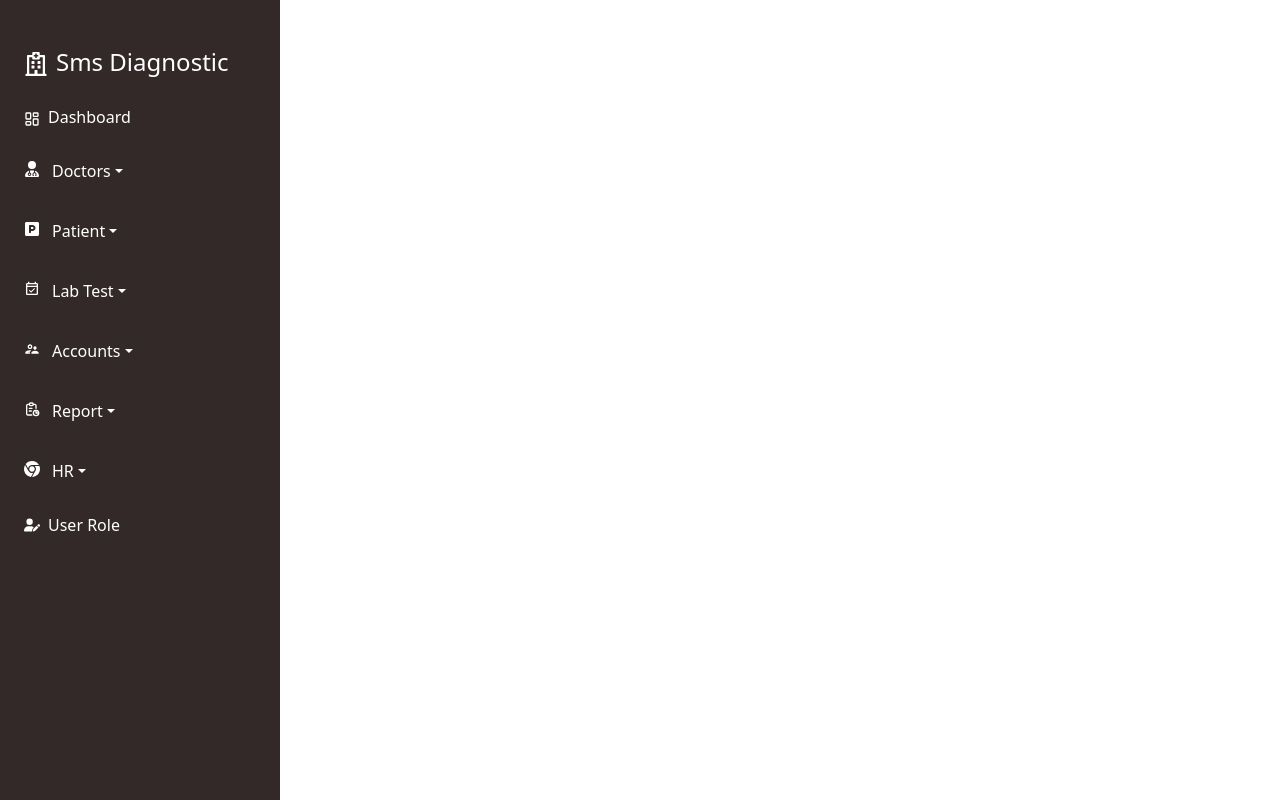
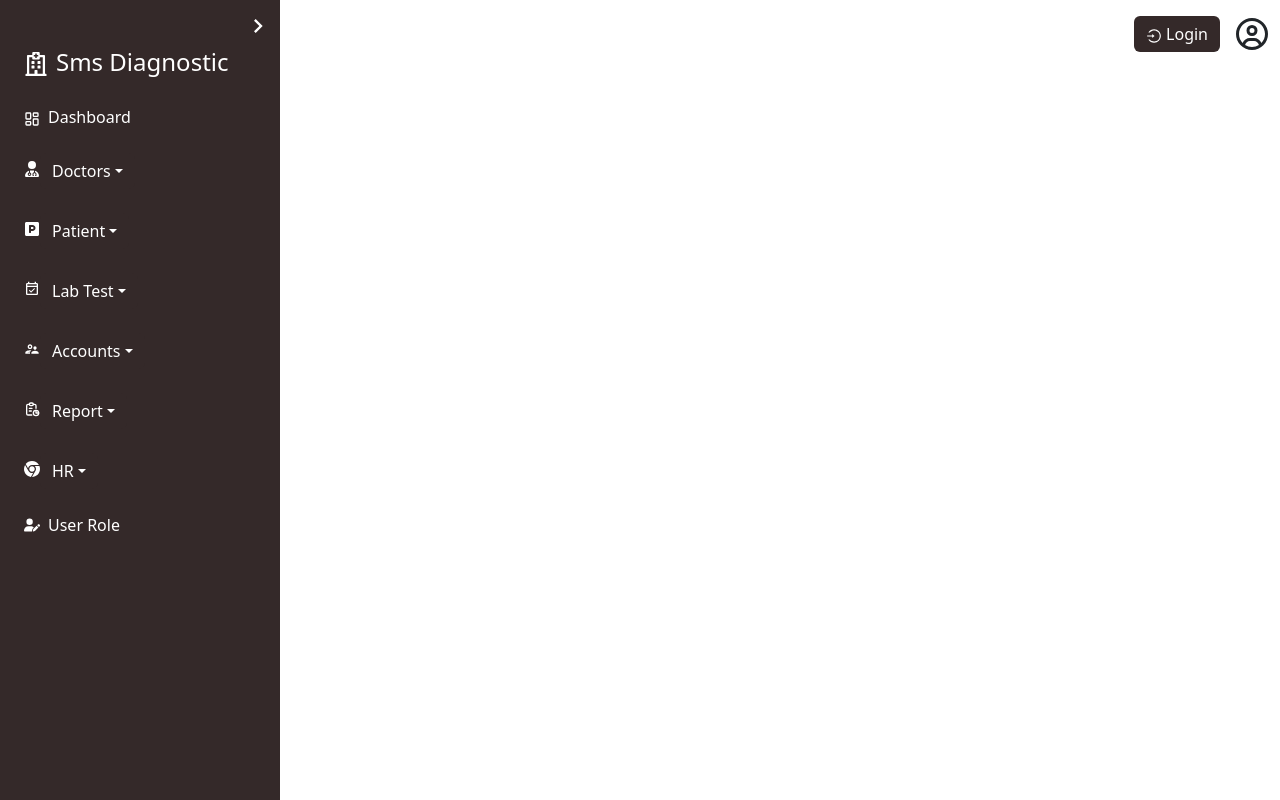
Before and after one commit to majbaulhoque/Hospital-Management-Systemstem, a React (Vite) app: page / in a window 1280 px wide. Built offline with nearby package versions, Linux system fonts and the light colour scheme.

Commit message:
addeed navabr

```diff
--- /dev/null
+++ b/src/Component/Navbar/Navabar.jsx
@@ -0,0 +1,20 @@
+import { AiOutlineLogin } from "react-icons/ai";
+import { FaRegCircleUser } from "react-icons/fa6";
+
+const Navbar = () => {
+  return (
+    <nav className="d-flex gap-3 bg-white position-sticky pt-3 pb-3 top-0  container justify-content-end align-items-center  text-end w-100">
+      <div className="d-flex gap-3 align-items-center">
+        <button className="btn btn-primary custom-bg-main text-white border-0 ">
+          <AiOutlineLogin className="me-1" />
+          Login
+        </button>
+        <div role="button">
+          <FaRegCircleUser className="fs-2 text-main" />
+        </div>
+      </div>
+    </nav>
+  );
+};
+
+export default Navbar;
--- a/src/Component/Sidebar/Sidebar.jsx
+++ b/src/Component/Sidebar/Sidebar.jsx
@@ -2,11 +2,10 @@ import { useState } from "react";
 import { RiMenu3Fill } from "react-icons/ri";
 import { LuLayoutDashboard } from "react-icons/lu";
 import { FaUserDoctor, FaUserPen, FaChrome } from "react-icons/fa6";
-import { FaRegHospital } from "react-icons/fa";
-import { FaParking } from "react-icons/fa";
-import { RxCross1 } from "react-icons/rx";
+import { FaParking, FaRegHospital } from "react-icons/fa";
 import {
   MdOutlineEventAvailable,
+  MdOutlineKeyboardArrowRight,
   MdOutlineSupervisorAccount,
 } from "react-icons/md";
 import { TbReport } from "react-icons/tb";
@@ -16,16 +15,17 @@ import Collapse from "react-bootstrap/Collapse";
 import "../../assets/styles/sidebar/index.css";
 import { Link } from "react-router-dom";
 
+
 const Sidebar = () => {
   // toggle state
-  const [open, setOpen] = useState(false);
+  const [open, setOpen] = useState(true);
 
   return (
-    <div className="position-relative">
-      {/* Toggle Button for small device */}
+    <div className="position-fixed z-3">
+      {/* Toggle Button  */}
       {!open && (
         <button
-          className="d-lg-none  mb-3 border-0"
+          className=" mb-3 ms-3 mt-3 border-0"
           onClick={() => setOpen(!open)}
           aria-controls="sidebar"
           aria-expanded={open}
@@ -35,25 +35,26 @@ const Sidebar = () => {
       )}
 
       {/* Sidebar Content */}
-      <Collapse in={open} className="position-relative" dimension="width">
+      <Collapse in={open} className="position-absolute z-2" dimension="width">
         <div
           id="sidebar"
-          className="custom-sidebar-width  text-white p-4 custom-bg-main d-lg-block"
+          className="custom-sidebar-width  text-white p-4 custom-bg-main "
           style={{ minHeight: "100vh" }}
         >
-          {/* Toggle cross Button for small device */}
+          {/* Toggle cross Button  */}
           <button
             style={{ right: 2 }}
-            className="d-lg-none   position-absolute  top-0 custom-bg-main fs-3 text-white border-0"
+            className="  position-absolute  top-0 custom-bg-main fs-3 text-white border-0"
             onClick={() => setOpen(!open)}
             aria-controls="sidebar"
             aria-expanded={open}
           >
-            <RxCross1 className="fw-bold" />
+           <MdOutlineKeyboardArrowRight />
+            {/* <RxCross1 className="fw-bold" /> */}
           </button>
           {/* company */}
           <div>
-            <h4 className="d-flex gap-2 mt-3 mt-lg-4 mb-4">
+            <h4 className="d-flex gap-2 mt-4 mb-4">
               <FaRegHospital className="mt-1" /> Sms Diagnostic
             </h4>
           </div>
--- a/src/Layout/MainLayout.jsx
+++ b/src/Layout/MainLayout.jsx
@@ -1,16 +1,20 @@
 import { Outlet } from "react-router-dom";
 import Sidebar from "../Component/Sidebar/Sidebar";
-
+import Navbar from "../Component/Navbar/Navabar";
+import "../assets/styles/sidebar/index.css"
 
 const MainLayout = () => {
-    return (
-        <div className="d-flex">
-            <Sidebar/>
-            <div className="p-lg-4">
-            <Outlet />
-            </div>
-        </div>
-    );
+  return (
+    <div className="d-lg-flex w-100">
+      <div className="custom-sidebar-width">
+        <Sidebar />
+      </div>
+      <div className=" w-100">
+        <Navbar/>
+        <Outlet />
+      </div>
+    </div>
+  );
 };
 
 export default MainLayout;
--- a/src/assets/styles/sidebar/index.css
+++ b/src/assets/styles/sidebar/index.css
@@ -54,3 +54,9 @@
     background-color: transparent !important;
     margin-top: 5px;
   }
+
+  /* @media (max-width:500px) {
+    .custom-sidebar-width {
+      width: auto;
+    }
+  } */
```
